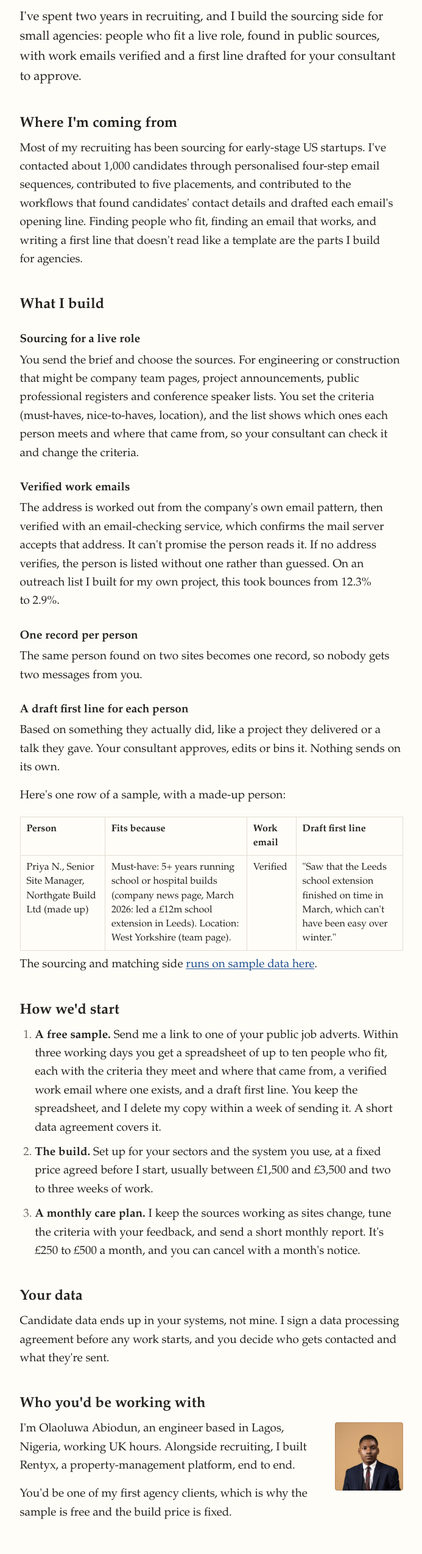
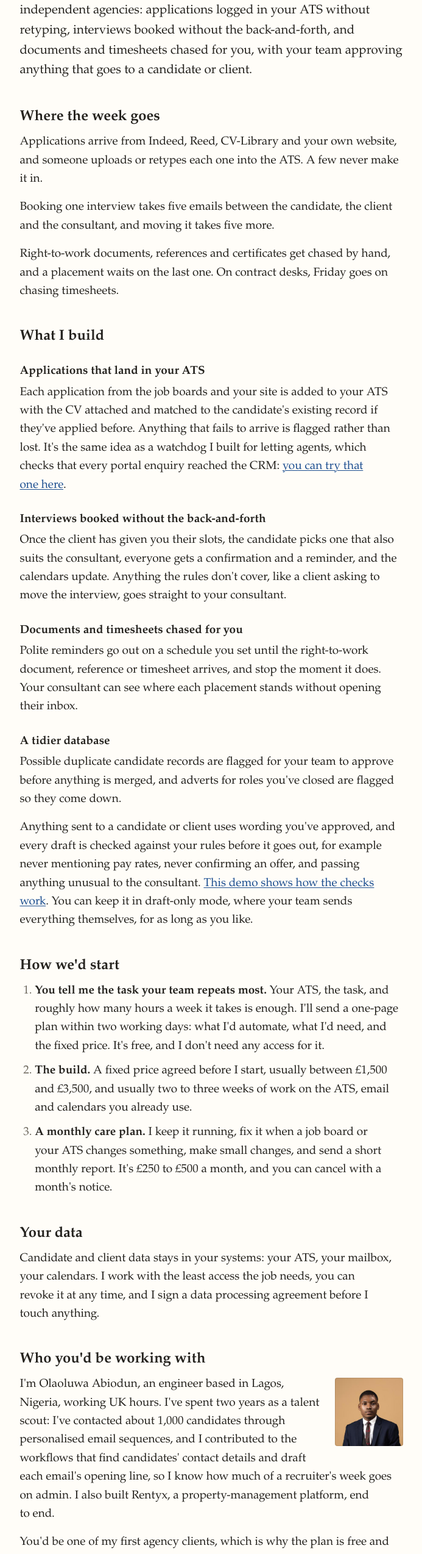
Before and after one commit to AbiodunOlaoluwa/services, a plain HTML site: page recruitment/index.html in a window 1280 px wide. Shown: the part 240-2788 px from the top of the page at 61% size, without its empty margins (293-986 px from the left). Drawn offline with Linux system fonts and the light colour scheme.

Commit message:
Recruitment page: admin automation instead of sourcing
Co-Authored-By: Claude Opus 5.5 (1M context) <noreply@anthropic.com>

```diff
--- a/recruitment/index.html
+++ b/recruitment/index.html
@@ -3,8 +3,8 @@
 <head>
 <meta charset="utf-8">
 <meta name="viewport" content="width=device-width, initial-scale=1">
-<title>Sourcing for independent recruitment agencies</title>
-<meta name="description" content="People who fit your live roles, with verified work emails and a first line drafted for your consultant to approve.">
+<title>Automations for independent recruitment agencies</title>
+<meta name="description" content="Small automations that take the logging, booking and chasing off your recruitment team, with your team approving anything that goes to a candidate or client.">
 <link rel="stylesheet" href="../assets/site.css">
 </head>
 <body>
@@ -14,52 +14,48 @@
   <a href="mailto:mate.olaoluwa@gmail.com">mate.olaoluwa@gmail.com</a>
 </header>
 <main>
-<h1>People who fit your live roles, with verified work emails and a first line drafted</h1>
-<p class="intro">I've spent two years in recruiting, and I build the sourcing side for small agencies: people who fit a live role, found in public sources, with work emails verified and a first line drafted for your consultant to approve.</p>
+<h1>Automations for the admin that slows your consultants down</h1>
+<p class="intro">I've spent two years in recruiting, and I build small automations for independent agencies: applications logged in your ATS without retyping, interviews booked without the back-and-forth, and documents and timesheets chased for you, with your team approving anything that goes to a candidate or client.</p>
 
-<h2>Where I'm coming from</h2>
-<p>Most of my recruiting has been sourcing for early-stage US startups. I've contacted about 1,000 candidates through personalised four-step email sequences, contributed to five placements, and contributed to the workflows that found candidates' contact details and drafted each email's opening line. Finding people who fit, finding an email that works, and writing a first line that doesn't read like a template are the parts I build for agencies.</p>
+<h2>Where the week goes</h2>
+<p>Applications arrive from Indeed, Reed, CV-Library and your own website, and someone uploads or retypes each one into the ATS. A few never make it in.</p>
+<p>Booking one interview takes five emails between the candidate, the client and the consultant, and moving it takes five more.</p>
+<p>Right-to-work documents, references and certificates get chased by hand, and a placement waits on the last one. On contract desks, Friday goes on chasing timesheets.</p>
 
 <h2>What I build</h2>
-<h3>Sourcing for a live role</h3>
-<p>You send the brief and choose the sources. For engineering or construction that might be company team pages, project announcements, public professional registers and conference speaker lists. You set the criteria (must-haves, nice-to-haves, location), and the list shows which ones each person meets and where that came from, so your consultant can check it and change the criteria.</p>
-<h3>Verified work emails</h3>
-<p>The address is worked out from the company's own email pattern, then verified with an email-checking service, which confirms the mail server accepts that address. It can't promise the person reads it. If no address verifies, the person is listed without one rather than guessed. On an outreach list I built for my own project, this took bounces from 12.3% to 2.9%.</p>
-<h3>One record per person</h3>
-<p>The same person found on two sites becomes one record, so nobody gets two messages from you.</p>
-<h3>A draft first line for each person</h3>
-<p>Based on something they actually did, like a project they delivered or a talk they gave. Your consultant approves, edits or bins it. Nothing sends on its own.</p>
-
-<p>Here's one row of a sample, with a made-up person:</p>
-<div class="table-wrap"><table>
-<tr><th>Person</th><th>Fits because</th><th>Work email</th><th>Draft first line</th></tr>
-<tr><td data-label="Person">Priya N., Senior Site Manager, Northgate Build Ltd (made up)</td><td data-label="Fits because">Must-have: 5+ years running school or hospital builds (company news page, March 2026: led a £12m school extension in Leeds). Location: West Yorkshire (team page).</td><td data-label="Work email">Verified</td><td data-label="Draft first line">"Saw that the Leeds school extension finished on time in March, which can't have been easy over winter."</td></tr>
-</table></div>
-<p>The sourcing and matching side <a href="https://lead-engine-yqxv.onrender.com">runs on sample data here</a>.</p>
+<h3>Applications that land in your ATS</h3>
+<p>Each application from the job boards and your site is added to your ATS with the CV attached and matched to the candidate's existing record if they've applied before. Anything that fails to arrive is flagged rather than lost. It's the same idea as a watchdog I built for letting agents, which checks that every portal enquiry reached the CRM: <a href="https://abiodunolaoluwa.github.io/enquiry-watchdog/">you can try that one here</a>.</p>
+<h3>Interviews booked without the back-and-forth</h3>
+<p>Once the client has given you their slots, the candidate picks one that also suits the consultant, everyone gets a confirmation and a reminder, and the calendars update. Anything the rules don't cover, like a client asking to move the interview, goes straight to your consultant.</p>
+<h3>Documents and timesheets chased for you</h3>
+<p>Polite reminders go out on a schedule you set until the right-to-work document, reference or timesheet arrives, and stop the moment it does. Your consultant can see where each placement stands without opening their inbox.</p>
+<h3>A tidier database</h3>
+<p>Possible duplicate candidate records are flagged for your team to approve before anything is merged, and adverts for roles you've closed are flagged so they come down.</p>
+<p>Anything sent to a candidate or client uses wording you've approved, and every draft is checked against your rules before it goes out, for example never mentioning pay rates, never confirming an offer, and passing anything unusual to the consultant. <a href="https://reply-desk-8rzb.onrender.com">This demo shows how the checks work</a>. You can keep it in draft-only mode, where your team sends everything themselves, for as long as you like.</p>
 
 <h2>How we'd start</h2>
 <ol>
-<li><strong>A free sample.</strong> Send me a link to one of your public job adverts. Within three working days you get a spreadsheet of up to ten people who fit, each with the criteria they meet and where that came from, a verified work email where one exists, and a draft first line. You keep the spreadsheet, and I delete my copy within a week of sending it. A short data agreement covers it.</li>
-<li><strong>The build.</strong> Set up for your sectors and the system you use, at a fixed price agreed before I start, usually between £1,500 and £3,500 and two to three weeks of work.</li>
-<li><strong>A monthly care plan.</strong> I keep the sources working as sites change, tune the criteria with your feedback, and send a short monthly report. It's £250 to £500 a month, and you can cancel with a month's notice.</li>
+<li><strong>You tell me the task your team repeats most.</strong> Your ATS, the task, and roughly how many hours a week it takes is enough. I'll send a one-page plan within two working days: what I'd automate, what I'd need, and the fixed price. It's free, and I don't need any access for it.</li>
+<li><strong>The build.</strong> A fixed price agreed before I start, usually between £1,500 and £3,500, and usually two to three weeks of work on the ATS, email and calendars you already use.</li>
+<li><strong>A monthly care plan.</strong> I keep it running, fix it when a job board or your ATS changes something, make small changes, and send a short monthly report. It's £250 to £500 a month, and you can cancel with a month's notice.</li>
 </ol>
 
 <h2>Your data</h2>
-<p>Candidate data ends up in your systems, not mine. I sign a data processing agreement before any work starts, and you decide who gets contacted and what they're sent.</p>
+<p>Candidate and client data stays in your systems: your ATS, your mailbox, your calendars. I work with the least access the job needs, you can revoke it at any time, and I sign a data processing agreement before I touch anything.</p>
 
 <h2>Who you'd be working with</h2>
 <div class="me"><img src="../assets/olaoluwa.jpg" alt="Olaoluwa Abiodun" width="112" height="112">
-<p>I'm Olaoluwa Abiodun, an engineer based in Lagos, Nigeria, working UK hours. Alongside recruiting, I built Rentyx, a property-management platform, end to end.</p>
-<p>You'd be one of my first agency clients, which is why the sample is free and the build price is fixed.</p>
+<p>I'm Olaoluwa Abiodun, an engineer based in Lagos, Nigeria, working UK hours. I've spent two years as a talent scout: I've contacted about 1,000 candidates through personalised email sequences, and I contributed to the workflows that find candidates' contact details and draft each email's opening line, so I know how much of a recruiter's week goes on admin. I also built Rentyx, a property-management platform, end to end.</p>
+<p>You'd be one of my first agency clients, which is why the plan is free and the build price is fixed.</p>
 </div>
 
 <h2>Questions</h2>
 <h3>Does it work with our ATS?</h3>
-<p>I'll work with the system you already use, and check what it allows before I quote.</p>
-<h3>Which sources won't you use?</h3>
-<p>Any site whose terms don't allow it. You see the source of every name.</p>
+<p>I haven't worked with every ATS, so I check what yours allows (an API, an email-in address or imports and exports) before I quote.</p>
+<h3>Will it message candidates on its own?</h3>
+<p>Only with wording you've approved, and only for the steps you choose. Everything else waits for your team.</p>
 
-<p class="signoff">If you'd like to see a sample, email me at <a href="mailto:mate.olaoluwa@gmail.com">mate.olaoluwa@gmail.com</a> with a link to one of your job adverts and the sector you recruit for, and I'll put it together within three working days.</p>
+<p class="signoff">If any of this sounds like your week, email me at <a href="mailto:mate.olaoluwa@gmail.com">mate.olaoluwa@gmail.com</a> with your ATS, the task your team repeats most and roughly how many hours a week it takes, and I'll send the one-page plan within two working days.</p>
 <p>Olaoluwa</p>
 </main>
 <footer class="site">
```
Also changed, not shown: index.html (+1 -1 lines), 1 other file.
